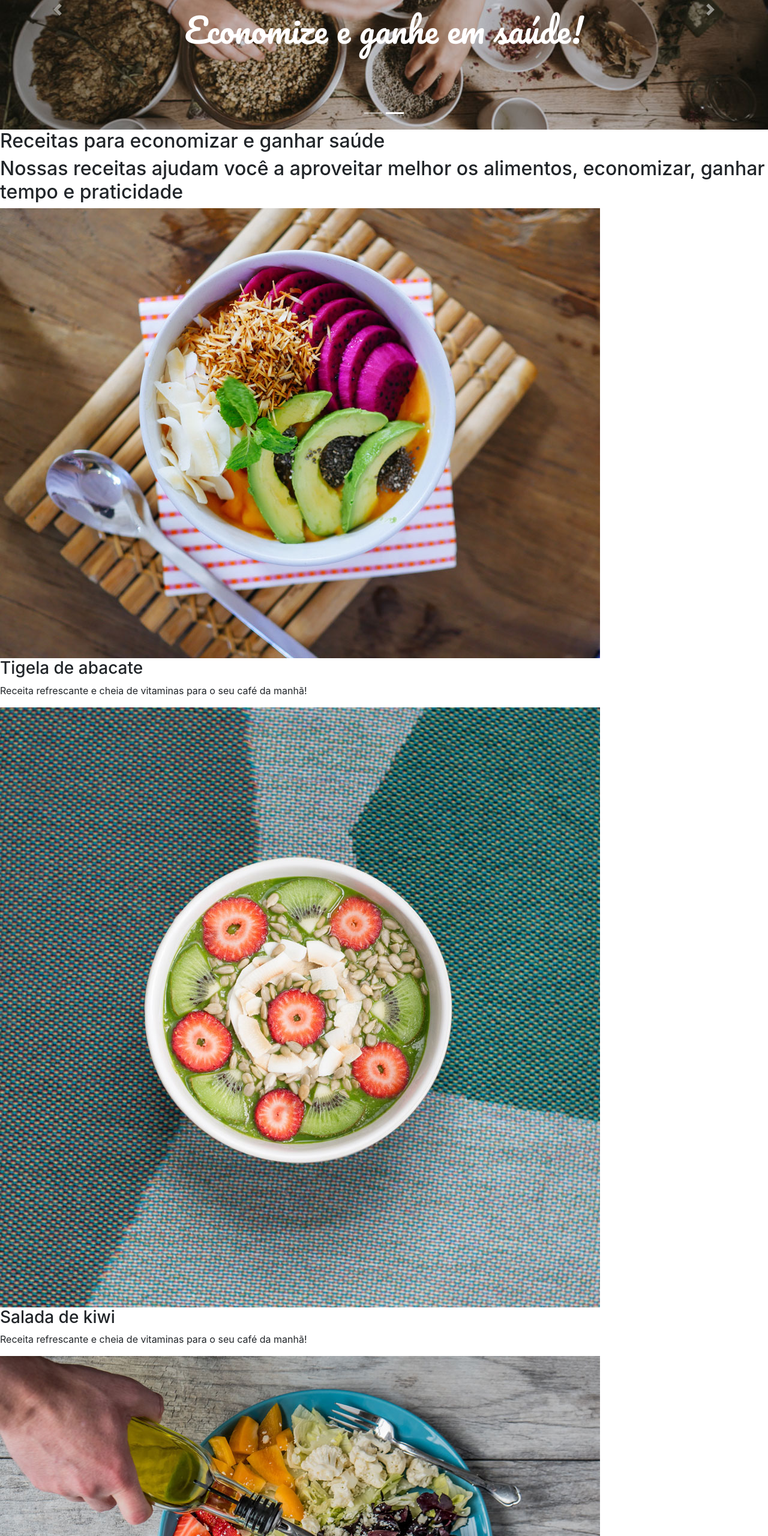
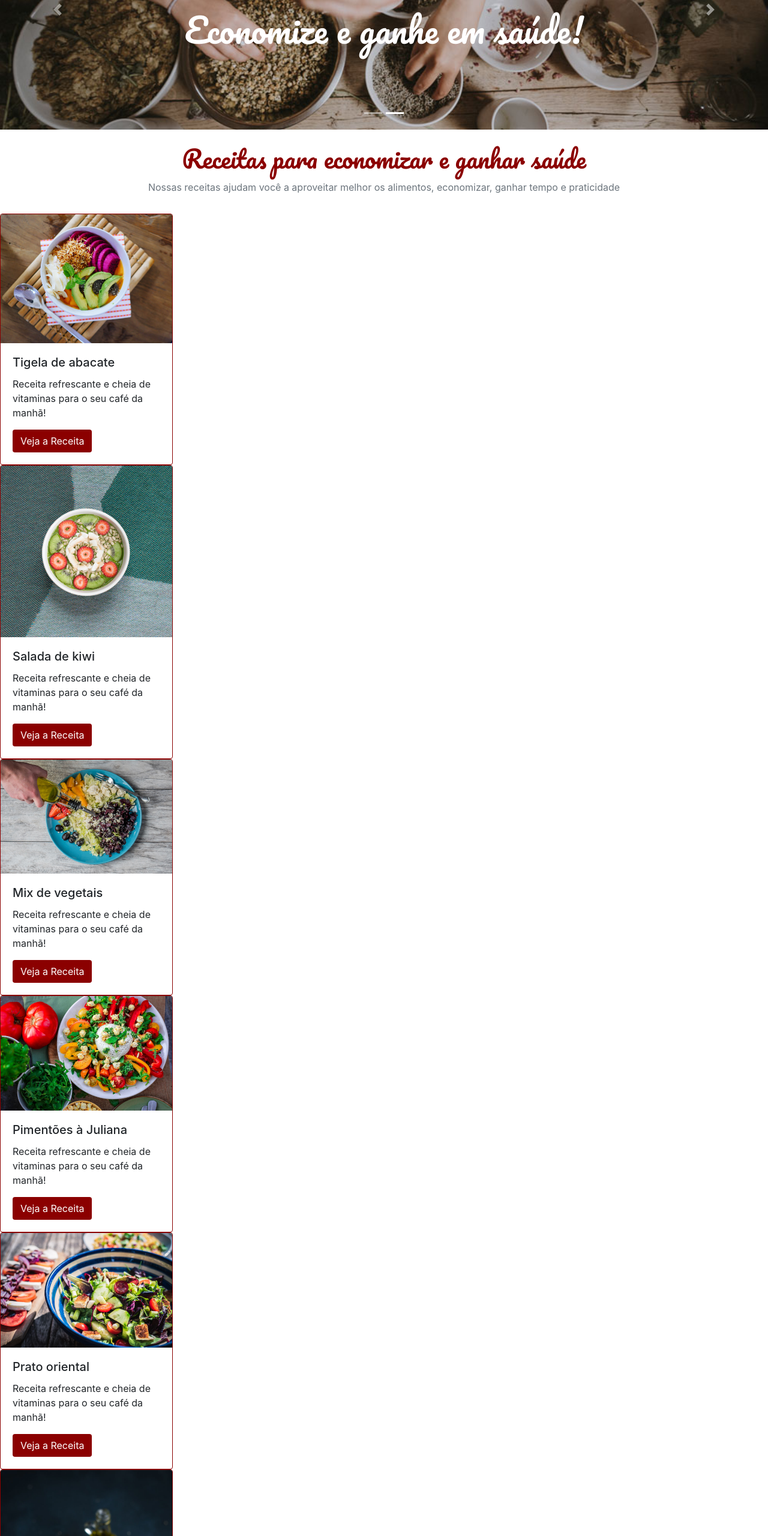
Before and after one commit to mariana-cristina-santos/Cursos-Alura, a plain HTML site: page BOOSTRAP4 _ Criando uma landing page resposiva/index.html in a window 1280 px wide. Shown: the part 240-2800 px from the top of the page at 60% size. Drawn offline with nearby package versions, Linux system fonts and the light colour scheme.

Commit message:
terminei a parte 4

```diff
--- a/BOOSTRAP4 _ Criando uma landing page resposiva/index.html
+++ b/BOOSTRAP4 _ Criando uma landing page resposiva/index.html
@@ -15,7 +15,7 @@
 
 <body>
 
-
+<header>
   <nav class="navbar navbar-expand-lg navbar-light bg-light fixed-to">
     <a class="navbar-brand" href="#">fruta e fruto</a>
     <button class="navbar-toggler" type="button" data-toggle="collapse" data-target="#navbarNavAltMarkup"
@@ -23,16 +23,18 @@
       <span class="navbar-toggler-icon"></span>
     </button>
     <div class="collapse navbar-collapse justify-content-end" id="navbarNavAltMarkup">
-      <div class="navbar-nav">
-        <a class="nav-item nav-link active" href="#">Início <span class="sr-only">(current)</span></a>
-        <a class="nav-item nav-link" href="#">receitas</a>
-        <a class="nav-item nav-link" href="#">quem somos</a>
-        <a class="nav-item nav-link" href="#">contato</a>
-      </div>
+      <ul class="navbar-nav">
+        <li><a class="nav-item nav-link active" href="#">Início <span class="sr-only">(current)</span></a></li>
+        <li><a class="nav-item nav-link" href="#">receitas</a></li>
+        <li><a class="nav-item nav-link" href="#">quem somos</a></li>
+        <li><a class="nav-item nav-link" href="#">contato</a></li>
+      </ul>
     </div>
   </nav>
+</header>
 
-  <div class="bd-example">
+<main>
+  <section class="bd-example">
     <div id="carouselExampleCaptions" class="carousel slide" data-interval="3000"data-ride="carousel">
       <ol class="carousel-indicators">
         <li data-target="#carouselExampleCaptions" data-slide-to="0" class="active"></li>
@@ -61,39 +63,73 @@
         <span class="sr-only">Next</span>
       </a>
     </div>
+  </section>
+
+
+<section id="titulo">
+
+  <h1 class="text-center fonte-titulo cor-especial pt-4">Receitas para economizar e ganhar saúde</h1>
+  <p class="text-center text-secondary pt-1 pb-3">Nossas receitas ajudam você a aproveitar melhor os alimentos, economizar, ganhar tempo e praticidade</p>
+
+</section>
+
+<section id="receitas">
+  <div class="card borda-cor-especial" style="width: 18rem;">
+    <img class="card-img-top" src="src/img/receita-abacate.jpg" alt="tigela com salada de abacate, vista superior">
+    <div class="card-body">
+      <h5 class="card-title">Tigela de abacate</h5>
+      <p class="card-text">Receita refrescante e cheia de vitaminas para o seu café da manhã!</p>
+      <a href="#" class="btn botao-cor-especial">Veja a Receita</a>
+    </div>
   </div>
 
+  <div class="card borda-cor-especial" style="width: 18rem;">
+    <img class="card-img-top" src="src/img/receita-kiwi.jpg" alt="tigela de mingau com kiwi, vista superior">
+    <div class="card-body">
+      <h5 class="card-title">Salada de kiwi</h5>
+      <p class="card-text">Receita refrescante e cheia de vitaminas para o seu café da manhã!</p>
+      <a href="#" class="btn botao-cor-especial">Veja a Receita</a>
+    </div>
+  </div>
 
+  <div class="card borda-cor-especial" style="width: 18rem;">
+    <img class="card-img-top" src="src/img/receita-mix.jpg" alt="prato com mix de vegetais e mão de pessoa adicionando azeite, vista superior">
+    <div class="card-body">
+      <h5 class="card-title">Mix de vegetais</h5>
+      <p class="card-text">Receita refrescante e cheia de vitaminas para o seu café da manhã!</p>
+      <a href="#" class="btn botao-cor-especial">Veja a Receita</a>
+    </div>
+  </div>
 
+  <div class="card borda-cor-especial" style="width: 18rem;">
+    <img class="card-img-top" src="src/img/receita-pimentoes.jpg" alt="prato de salada de pimentões com alguns ingredientes ao lado, vista superior">
+    <div class="card-body">
+      <h5 class="card-title">Pimentões à Juliana</h5>
+      <p class="card-text">Receita refrescante e cheia de vitaminas para o seu café da manhã!</p>
+      <a href="#" class="btn botao-cor-especial">Veja a Receita</a>
+    </div>
+  </div>
 
-  <h2>Receitas para economizar e ganhar saúde</h2>
-  <h2>Nossas receitas ajudam você a aproveitar melhor os alimentos, economizar, ganhar tempo e praticidade</h2>
+  <div class="card borda-cor-especial" style="width: 18rem;">
+    <img class="card-img-top" src="src/img/receita-oriental.jpg" alt="tigela com salada de vegetais estilo oriental, vista de cima">
+    <div class="card-body">
+      <h5 class="card-title">Prato oriental</h5>
+      <p class="card-text">Receita refrescante e cheia de vitaminas para o seu café da manhã!</p>
+      <a href="#" class="btn botao-cor-especial">Veja a Receita</a>
+    </div>
+  </div>
 
-  <img src="src/img/receita-abacate.jpg" alt="tigela com salada de abacate, vista superior">
-  <h3>Tigela de abacate</h3>
-  <p>Receita refrescante e cheia de vitaminas para o seu café da manhã!</p>
+  <div class="card borda-cor-especial" style="width: 18rem;">
+    <img class="card-img-top" src="src/img/receita-beterrabas.jpg" alt="tigela com beterrabas e dentes de alho assados em primeiro plano, com ingredientes
+    ao fundo">
+    <div class="card-body">
+      <h5 class="card-title">Beterrabas assadas</h5>
+      <p class="card-text">Receita refrescante e cheia de vitaminas para o seu café da manhã!</p>
+      <a href="#" class="btn botao-cor-especial">Veja a Receita</a>
+    </div>
+  </section>
 
-  <img src="src/img/receita-kiwi.jpg" alt="tigela de mingau com kiwi, vista superior">
-  <h3>Salada de kiwi</h3>
-  <p>Receita refrescante e cheia de vitaminas para o seu café da manhã!</p>
-
-  <img src="src/img/receita-mix.jpg" alt="prato com mix de vegetais e mão de pessoa adicionando azeite, vista superior">
-  <h3>Mix de vegetais</h3>
-  <p>Receita refrescante e cheia de vitaminas para o seu café da manhã!</p>
-
-  <img src="src/img/receita-pimentoes.jpg" alt="prato de salada de pimentões com alguns ingredientes ao lado, vista superior">
-  <h3>Pimentões à Juliana</h3>
-  <p>Receita refrescante e cheia de vitaminas para o seu café da manhã!</p>
-
-  <img src="src/img/receita-oriental.jpg" alt="tigela com salada de vegetais estilo oriental, vista de cima">
-  <h3>Prato oriental</h3>
-  <p>Receita refrescante e cheia de vitaminas para o seu café da manhã!</p>
-
-  <img src="src/img/receita-beterrabas.jpg" alt="tigela com beterrabas e dentes de alho assados em primeiro plano, com ingredientes
-  ao fundo">
-  <h3>Beterrabas assadas</h3>
-  <p>Receita refrescante e cheia de vitaminas para o seu café da manhã!
-  </p>
+</main>
 
   <p>contato:<a href="mailto:email@frutafruto.com.br">email@frutafruto.com.br</a></p>
   <script crossorigin="anonymous" integrity="sha384-DfXdz2htPH0lsSSs5nCTpuj/zy4C+OGpamoFVy38MVBnE+IbbVYUew+OrCXaRkfj"
--- a/BOOSTRAP4 _ Criando uma landing page resposiva/src/style.css
+++ b/BOOSTRAP4 _ Criando uma landing page resposiva/src/style.css
@@ -11,3 +11,16 @@
 .fonte-titulo{
     font-family: 'Pacifico', cursive;
 }
+
+.cor-especial{
+    color: darkred;
+}
+
+.botao-cor-especial{
+    background-color: darkred;
+    color:white;
+}
+
+.borda-cor-especial{
+    border-color: darkred;
+}
```
